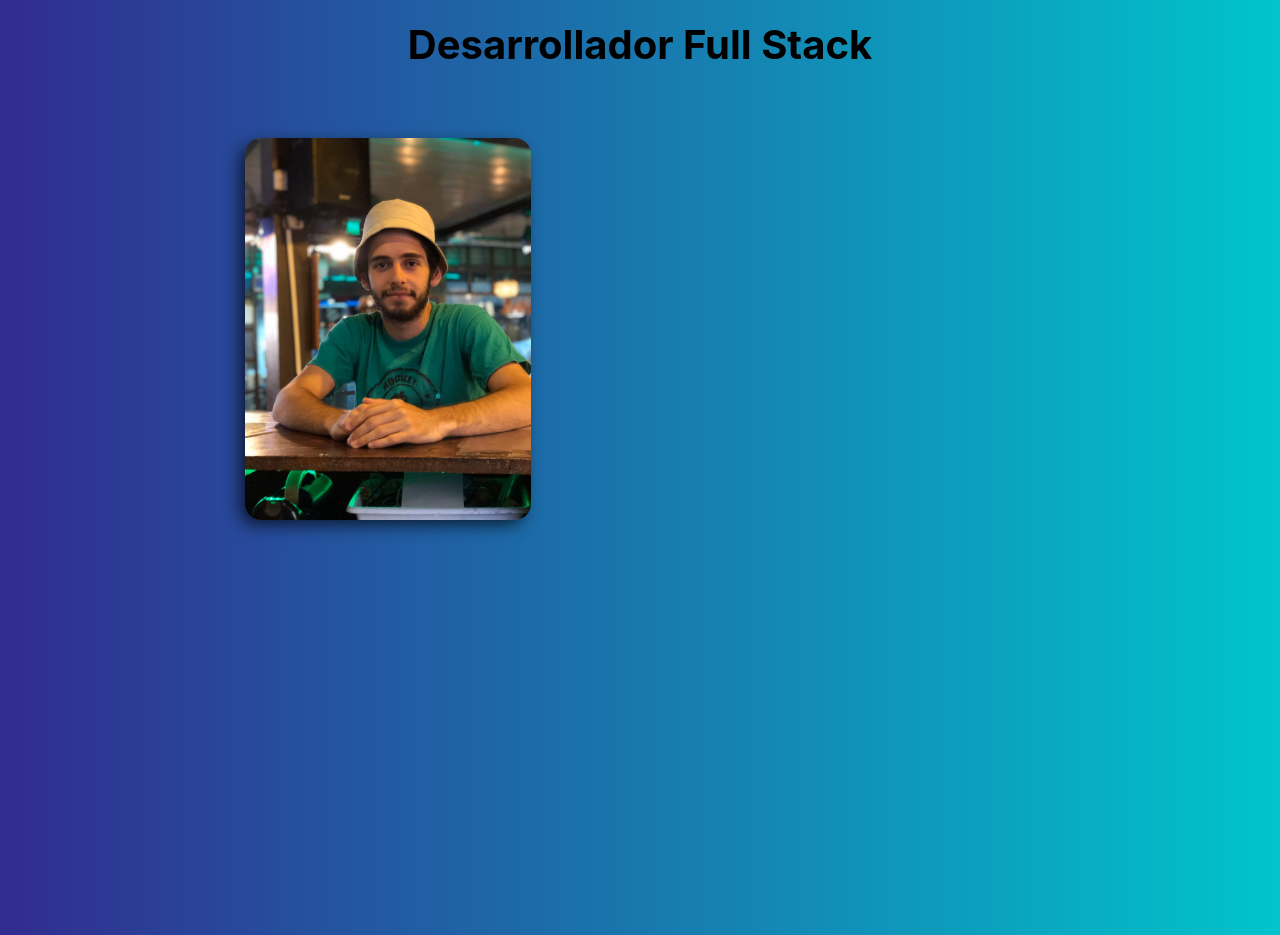
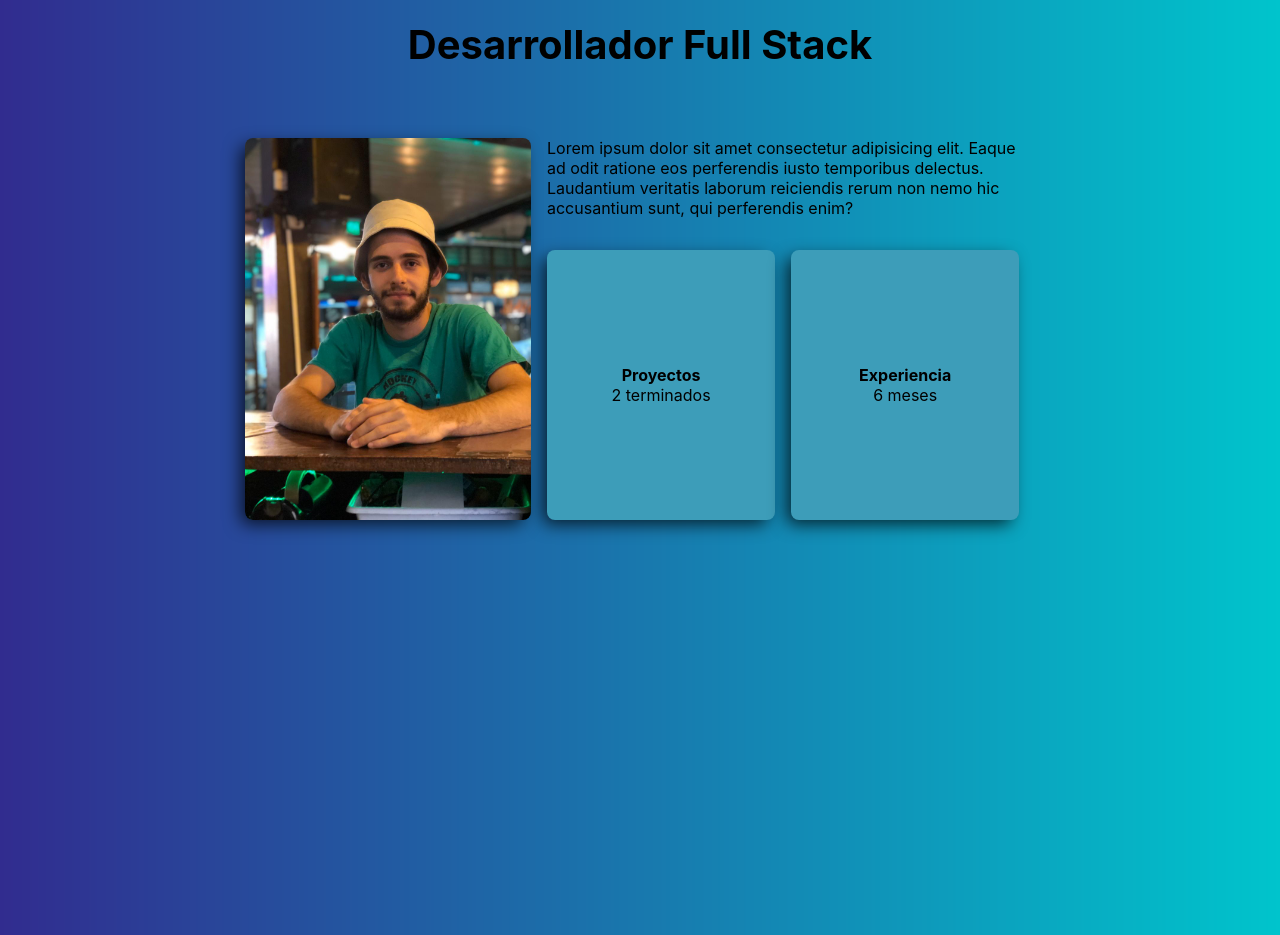
Before and after one commit to agusbarrio/web-cv-react, a React (Create React App) app: page / in a window 1280 px wide. Shown: the part 880-1815 px from the top of the page. Built offline with nearby package versions, Linux system fonts and the light colour scheme.

Commit message:
about me section

```diff
--- a/src/components/About/index.js
+++ b/src/components/About/index.js
@@ -1,12 +1,41 @@
 import { ASSETS } from '../../constants';
 import './style.scss';
+import Card from '../Card';
+import useScreenSize from '../../hooks/useScreenSize';
 
 function About() {
+  const { isMobile } = useScreenSize();
   return (
     <article data-component="About">
       <h1>Desarrollador Full Stack</h1>
-      <div>
-        <img src={ASSETS.ME} alt="Agustín Barrio Eastman" />
+      <div className="about-content">
+        {!isMobile && (
+          <img
+            className="about-image"
+            src={ASSETS.ME}
+            alt="Agustín Barrio Eastman"
+          />
+        )}
+        <div className="about-info">
+          <div className="about-text">
+            Lorem ipsum dolor sit amet consectetur adipisicing elit. Eaque ad
+            odit ratione eos perferendis iusto temporibus delectus. Laudantium
+            veritatis laborum reiciendis rerum non nemo hic accusantium sunt,
+            qui perferendis enim?
+          </div>
+          <div className="cards-container">
+            <Card
+              title={'Proyectos'}
+              description="2 terminados"
+              variant="center"
+            ></Card>
+            <Card
+              title={'Experiencia'}
+              description="6 meses"
+              variant="center"
+            ></Card>
+          </div>
+        </div>
       </div>
     </article>
   );
--- a/src/components/About/style.scss
+++ b/src/components/About/style.scss
@@ -11,12 +11,30 @@
     margin: 0;
     text-align: center;
   }
-  div {
+  .about-content {
+    display: flex;
+    justify-content: space-between;
+    align-items: center;
+    width: 100%;
     height: 60%;
-    img {
+    .about-image {
       height: 100%;
-      border-radius: 1rem;
+      border-radius: 0.5rem;
       @include simple-shadow;
+    }
+    .about-info {
+      flex-grow: 1;
+      height: 100%;
+      padding: 0 1rem;
+      display: flex;
+      flex-direction: column;
+      gap: 2rem;
+    }
+    .cards-container {
+      flex-grow: 1;
+      display: grid;
+      grid-template-columns: repeat(2, 1fr);
+      gap: 1rem;
     }
   }
 }
--- /dev/null
+++ b/src/components/Card/index.js
@@ -0,0 +1,23 @@
+import { useMemo } from 'react';
+import './style.scss';
+
+function Card({ description, title, variant = 'center', children }) {
+  const variantClass = useMemo(() => {
+    switch (variant) {
+      case 'center':
+        return 'card-center';
+      default:
+        return 'card-center';
+    }
+  }, [variant]);
+
+  return (
+    <div data-component="Card" className={variantClass}>
+      {!!title && <div className="card-title">{title}</div>}
+      {!!description && <div className="card-description">{description}</div>}
+      {children}
+    </div>
+  );
+}
+
+export default Card;
--- /dev/null
+++ b/src/components/Card/style.scss
@@ -0,0 +1,27 @@
+@import '../../index.scss';
+[data-component='Card'] {
+  &.card-center {
+    display: flex;
+    justify-content: center;
+    align-items: center;
+    flex-direction: column;
+    .card-title {
+      width: 100%;
+      text-align: center;
+    }
+    .card-description {
+      width: 100%;
+      text-align: center;
+    }
+  }
+  width: 100%;
+  height: 100%;
+  background-color: var(--primary);
+  border-radius: 0.5rem;
+  padding: 1rem;
+  @include simple-shadow;
+  .card-title {
+    font-size: 1rem;
+    font-weight: bold;
+  }
+}
--- a/src/components/Header/index.js
+++ b/src/components/Header/index.js
@@ -3,12 +3,12 @@ import './style.scss';
 import ImageLink from '../ImageLink';
 import Navbar from '../Navbar';
 import HamburgerButton from '../HamburgerButton';
-import { useMediaQuery } from 'react-responsive';
 import { ASSETS, MEDIAQUERIES } from '../../constants';
 import classnames from 'classnames';
 import useNavbar from '../../hooks/useNavbar';
+import useScreenSize from '../../hooks/useScreenSize';
 function Header() {
-  const isMobile = useMediaQuery({ query: MEDIAQUERIES.xs });
+  const { isMobile } = useScreenSize();
   const { navbarIsOpen, openNavbar, closeNavbar } = useNavbar();
   const handleButtonHamburgerClick = useCallback(() => {
     if (navbarIsOpen) {
--- a/src/components/Main/index.js
+++ b/src/components/Main/index.js
@@ -1,13 +1,13 @@
 import './style.scss';
 import { useState, useEffect } from 'react';
-import { useMediaQuery } from 'react-responsive';
-import { MEDIAQUERIES, ASSETS } from '../../constants';
+import { ASSETS } from '../../constants';
 import Section from '../Section';
 import About from '../About';
 import useNavbar from '../../hooks/useNavbar';
+import useScreenSize from '../../hooks/useScreenSize';
 function Main() {
   const [videoSrc, setVideoSrc] = useState(null);
-  const isMobile = useMediaQuery({ query: MEDIAQUERIES.xs });
+  const { isMobile } = useScreenSize();
   const { closeNavbar } = useNavbar();
   useEffect(() => {
     if (isMobile) setVideoSrc(ASSETS.HERO_VIDEO_MOBILE);
```
